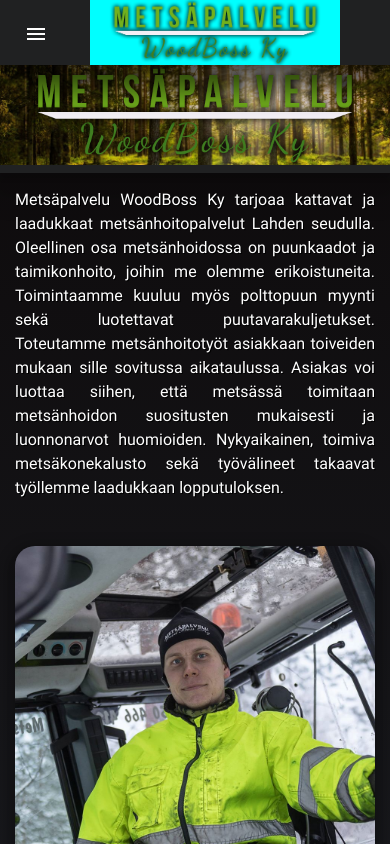
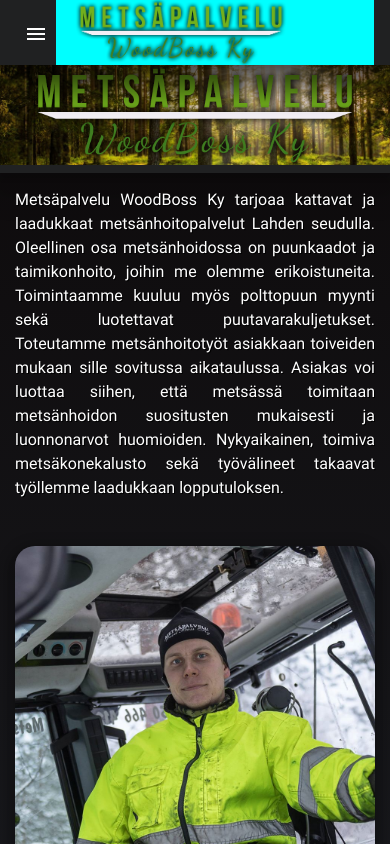
Before and after one commit to KimiNyG/Woodboss, an Angular app: page / in a window 390 px wide. Built offline with nearby package versions, Linux system fonts and the light colour scheme.

Commit message:
testing header bug more

```diff
--- a/src/app/shared/navigationbar/navigationbar.component.css
+++ b/src/app/shared/navigationbar/navigationbar.component.css
@@ -48,7 +48,7 @@
 
 @media screen and (max-width: 1050px) {
   #navLogo {
-    width: 250px;
+    width: 100%;
     background-color: aqua;
   }
 
```
